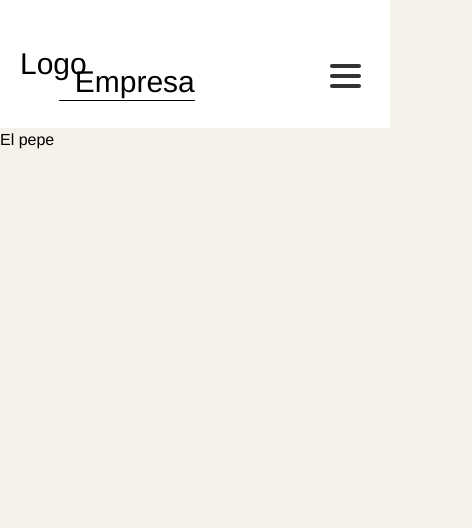
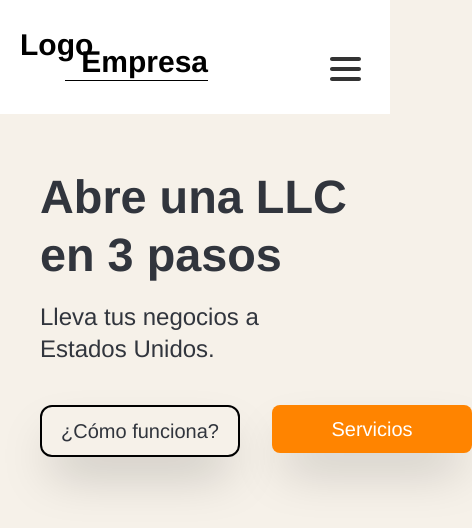
Before and after one commit to Fraanlol/BusinessPage, a Next.js app: page / in a window 390 px wide. Shown: the top 528 px of the page, 472 px wide, since content can reach past the window. Built offline with nearby package versions, Linux system fonts and the light colour scheme.

Commit message:
Navbar-Hero

```diff
--- a/app/globals.css
+++ b/app/globals.css
@@ -7,8 +7,68 @@ body {
   font-family: "Raleway", Helvetica, Arial !important;
 }
 
-.bg-navbur{
-  background-color: rgba(246, 241, 233, var(--tw-bg-opacity));
-border-left: 1px solid black;
-height: 100%;
+.hero-section{
+  height: 650px;
 }
+
+.show .logoContainer{
+  opacity: 0;
+  visibility: hidden;
+}
+
+.show #bgmenu{
+  opacity: 1;
+  visibility: visible;
+}
+
+#bgmenu{
+  visibility: hidden;
+  opacity: 0;
+  transition: opacity 150ms linear 80ms, visibility 150ms linear 80ms;
+}
+
+.logoContainer{
+  transition: opacity 300ms linear, visibility 300ms linear;
+  opacity: 1;
+  visibility: visible;
+
+}
+.navWrapper{
+  min-height: 10vh;
+  transition: min-height 500ms cubic-bezier(.4,0,.6,1) 80ms;
+}
+
+.show{
+  min-height: 100vh;
+}
+
+.hero-bg{
+  background-image: url('../public/hero-backg.jpeg');
+  background-color: #eee4be3d;
+  background-position: -78px 0px;
+  background-blend-mode: multiply;
+  opacity: .9;
+  background-size: cover;
+  height: 100%;
+  width: 100%;
+  background-size: 1400px;
+  background-repeat: no-repeat;
+}
+
+.copyContainer{
+  color: #31353d;
+}
+
+.btn-services{
+  background: #FF8400;
+  color: white;
+}
+
+.button{
+  width: 200px;
+  height: 40px;
+  text-align: center;
+  display: flex;
+  justify-content: center;
+  align-items: center;
+}
--- a/app/navbar.tsx
+++ b/app/navbar.tsx
@@ -1,18 +1,23 @@
 'use client'
 import Image from 'next/image'
-import { Player, Controls } from '@lottiefiles/react-lottie-player';
+import { Player } from '@lottiefiles/react-lottie-player';
 import AionData from '../public/icons8-menu.json'
 import { useRef } from 'react';
 
 export default function NavBar() {
     const playerRef = useRef<Player>(null);
-
-    playerRef.current?.setSeeker(60);
-
-
+    function addEvent():void{
+      document.getElementById('lottie')?.addEventListener('click', e => {
+        if(playerRef.current?.state.instance?.isPaused == true){
+          playerRef.current?.play();
+          document.querySelector('.navWrapper')?.classList.toggle('show');
+        }
+      })
+    }
     return (
-      <nav className="flex flex-row justify-around items-center p-5 bg-white h-32">
-        <div className="flex-1 text-3xl text-center flex flex-row justify-start lg:justify-center items-center">
+      <nav className="block h-28 z-10">
+        <div className="navWrapper fixed w-full flex flex-row justify-around items-start lg:items-center p-5 bg-white">
+          <div className="logoContainer flex-1 text-3xl font-bold text-center flex flex-row justify-start lg:justify-center items-center">
             <p>Logo</p>
             <p className="pl-4 pt-3 relative right-7 top-3 border-b border-black">Empresa</p>
           </div>
@@ -30,8 +35,18 @@ export default function NavBar() {
             </ul>
           </div>
           <div className="flex-1 text-xl font-thin lg:hidden flex justify-end pt-6">
-          <Player src={AionData} ref={playerRef}  style={{ height: '50px', width: '50px' }}></Player>
-          <ul id='bgmenu' className="flex flex-col absolute top-0 right-0 bg-navbur bg-opacity-100 p-20 w-full justify-start items-center hidden">
+            <Player speed={3} onEvent={event => {
+            if (event === 'load'){
+              addEvent();
+            }
+            if (event == 'frame' && playerRef.current?.state.instance?.isPaused !== true){
+              if(playerRef.current?.state.seeker == 70){
+                playerRef.current.pause();
+                playerRef.current.setSeeker(71);
+              }
+            }
+          }} src={AionData} ref={playerRef}  style={{ height: '50px', width: '50px' }} className='z-10 relative'></Player>
+            <ul id='bgmenu' className="flex text-2xl flex-col absolute top-0 right-0 bg-navbur bg-opacity-100 pt-32 pl-10 md:pl-20 w-full h-100 justify-start items-start">
               <li className='py-6 hover:border-b cursor-pointer'>Servicios</li>
               <li className='py-6 hover:border-b cursor-pointer'><a href="#">Blog</a></li>
               <li className='py-6 hover:border-b cursor-pointer'><a href="#">Clientes</a></li>
@@ -45,6 +60,7 @@ export default function NavBar() {
               <p className='pr-5'>+54 99 11 1234-5678</p>
             </div>
           </div>
+        </div>
       </nav>
     )
   }
--- a/app/page.tsx
+++ b/app/page.tsx
@@ -3,11 +3,27 @@ import NavBar from './navbar'
 
 export default function Home() {
   return (
-    <header>
-      <NavBar></NavBar>
-      <div className='hero-section hero-bg'>
-        <h2>El pepe</h2>
+    <main>
+      <header className='z-10 relative'>
+        <NavBar></NavBar>
+      </header>
+      <div className='hero-section w-full flex justify-center flex-row pt-14 pl-5 lg:pt-0 gap-x-24'>
+        <div className="copyContainer h-full w-full flex justify-start flex-col pl-5 items-start mb-10 lg:w-2/3 lg:justify-center">
+            <h1 className='text-12vw font-bold leading-tight mb-4 lg:text-7xl'>
+              Abre una LLC <br />en 3 pasos
+            </h1>
+            <h3 className='text-2xl font-normal mb-10'>Lleva tus negocios a Estados Unidos.</h3>
+            <div className="cta-container flex flex-row gap-8">
+              <div className="button btn-learn border-2 rounded-xl border-black text-xl shadow-2xl py-6">¿Cómo funciona?</div>
+              <div className="button btn-services rounded-lg text-xl shadow-2xl py-6"><p>Servicios</p></div>
+            </div>
+        </div>
+        <div className="hidden imageWrapper h-full w-full lg:block">
+          <figure className="hero-bg">
+
+          </figure>
+        </div>
       </div>
-    </header>
+    </main>
   )
 }
--- a/tailwind.config.ts
+++ b/tailwind.config.ts
@@ -15,6 +15,9 @@ const config: Config = {
       },
       flexGrow: {
         2:'2',
+      },
+      fontSize: {
+        '12vw':'12vw',
       }
     },
   },
```
Lines whose indentation alone changed are shown as unchanged.
